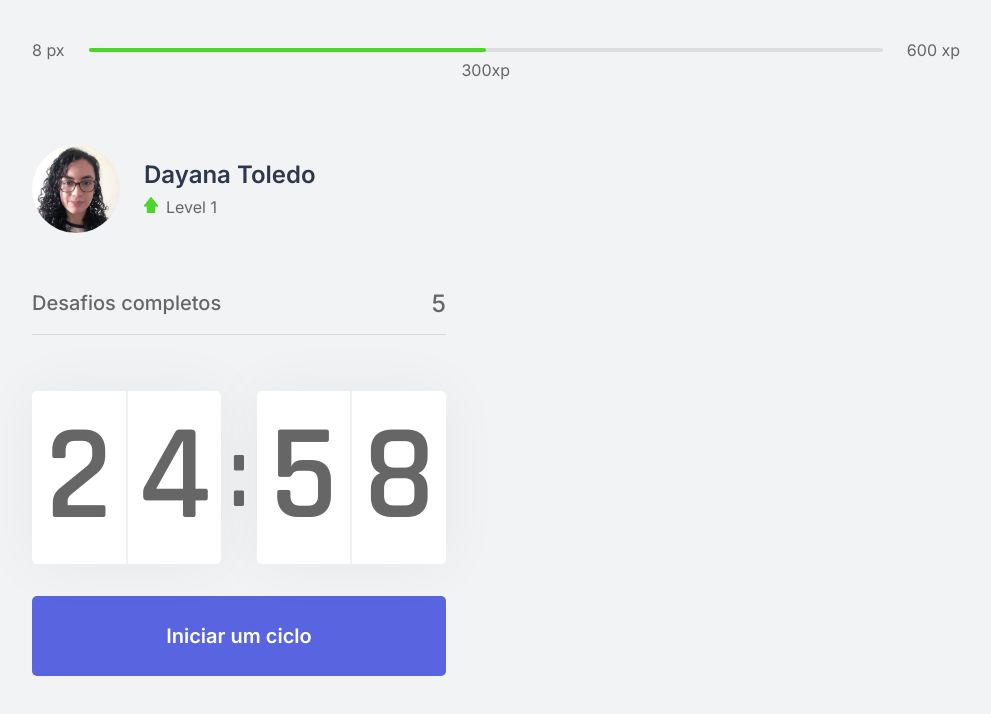
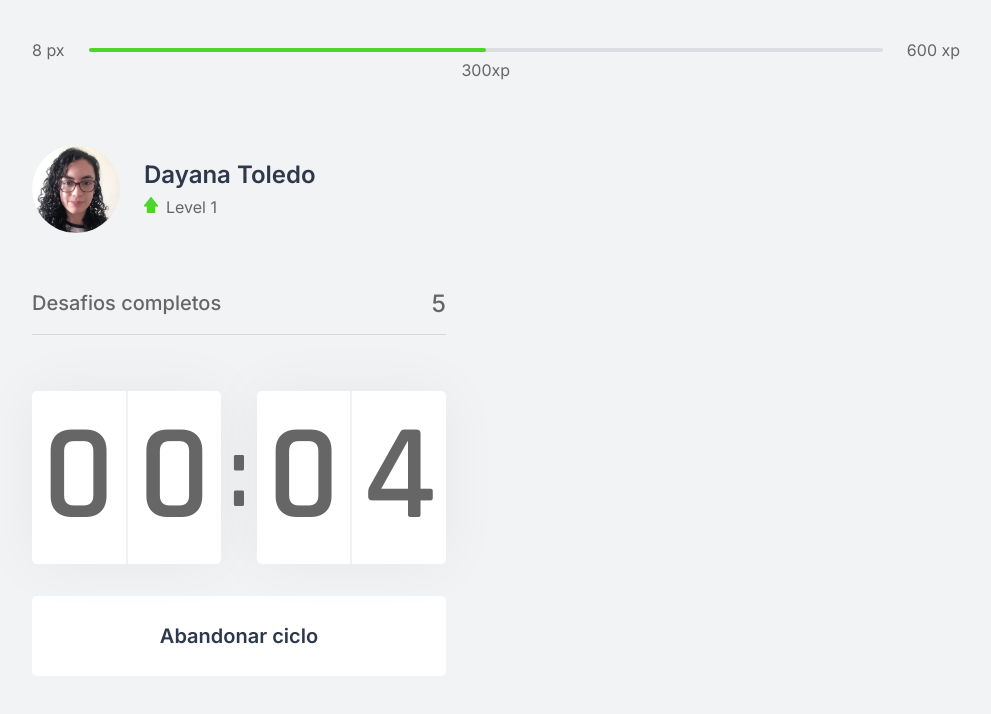
Before and after one commit to DayaToledo/NLW4-React, a Next.js app: page / in a window 1280 px wide. Both pictures are taken after a click on the button "Iniciar um ciclo". Shown: the top 714 px of the page, without its empty margins (144-1135 px from the left). Built offline with nearby package versions, Linux system fonts and the light colour scheme.

Commit message:
feat: add function resetCountdown

```diff
--- a/src/components/Countdown.tsx
+++ b/src/components/Countdown.tsx
@@ -1,9 +1,12 @@
 import { useState, useEffect } from 'react';
 import styles from '../styles/components/Countdown.module.css'
 
+let countdownTimeout: NodeJS.Timeout;
+
 export function Countdown(){
-    const [time, setTime] = useState(25 * 60);
-    const [active, setActive] = useState(false);
+    const [time, setTime] = useState(0.1 * 60);
+    const [isActive, setIsActive] = useState(false);
+    const [hasFinished, setHasFinished] = useState(false);
 
     const minutes = Math.floor(time / 60);
     const seconds = time % 60;
@@ -12,16 +15,25 @@
     const [secondLeft, secondRight] = String(seconds).padStart(2, '0').split('');
 
     function startCountdown() {
-        setActive(true);
+        setIsActive(true);
+    }
+
+    function resetCountdown() {
+        clearTimeout(countdownTimeout);
+        setIsActive(false);
+        setTime(0.1 * 60);
     }
 
     useEffect(() => {
-        if (active && time > 0) {
-            setTimeout(() => {
+        if (isActive && time > 0) {
+            countdownTimeout = setTimeout(() => {
                 setTime(time -1);
             }, 1000);
+        } else if (isActive && time === 0) {
+            setHasFinished(true);
+            setIsActive(false);
         }
-    }, [active, time]);
+    }, [isActive, time]);
 
     return (
         <div>
@@ -36,6 +48,25 @@
                     <span>{secondRight}</span>
                 </div>
             </div>
+
+            { hasFinished ? (
+                <button
+                    disabled
+                    className={styles.countdownButton}
+                >
+                    Ciclo encerrado
+                </button>
+            ) : (
+                <>
+                    { isActive ? (
+                        <button
+                            type="button"
+                            className={`${styles.countdownButton} ${styles.countdownButtonActive}`}
+                            onClick={resetCountdown}
+                        >
+                            Abandonar ciclo
+                        </button>
+                    ) : (
                         <button
                             type="button"
                             className={styles.countdownButton}
@@ -43,6 +74,9 @@
                         >
                             Iniciar um ciclo
                         </button>
+                    ) }
+                </>
+            )}
         </div>
     );
 }
--- a/src/styles/components/Countdown.module.css
+++ b/src/styles/components/Countdown.module.css
@@ -51,6 +51,22 @@
     transition: background-color 0.2s;
 }
 
-.countdownButton:hover {
+.countdownButton:not(:disabled):hover {
     background: var(--blue-dark);
 }
+
+.countdownButtonActive {
+    background-color: var(--white);
+    color: var(--title);
+}
+
+.countdownButtonActive:not(:disabled):hover  {
+    background-color: var(--red);
+    color: var(--white);
+}
+
+.countdownButton:disabled {
+    background: var(--white);
+    color: var(--text);
+    cursor: not-allowed;
+}
```
Lines whose indentation alone changed are shown as unchanged.
